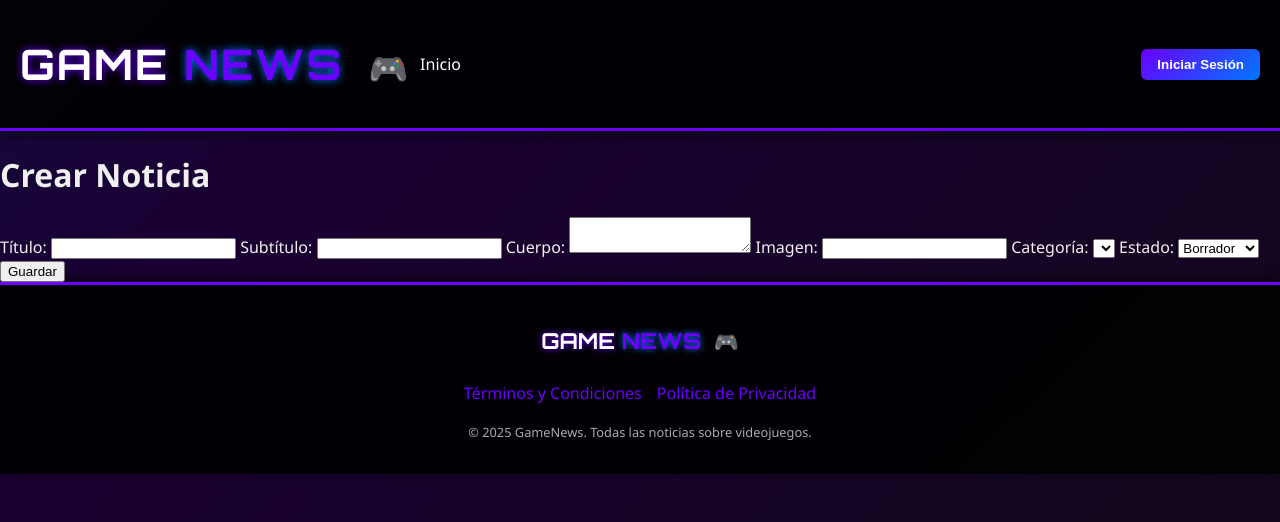
After one commit to agifransanchezGH/GameNews, a Symfony app: template templates/editor/crearNoticias.html.twig in a window 1280 px wide. The commit adds this page. Shown: the top 522 px of the page. Run offline with Twig, Linux system fonts and the light colour scheme; the template is opened without the code that fills it, so the values that code supplies are empty; some libraries are stand-ins or nearby versions.

Commit message:
Decimo commit - Barra de busqueda(copleta) y creacion de noticias(sin imagen)

```diff
--- a/src/Controller/ComentarioController.php
+++ b/src/Controller/ComentarioController.php
@@ -38,7 +38,7 @@ public function agregarComentario(Request $request, EntityManagerInterface $em,
     return $this->redirectToRoute('app_pagina_noticia', ['id' => $noticia->getId()]);
 }
 
-#[Route('/comentario/{id}/votar', name: 'votar_comentario', methods: ['POST'])]
+#[Route('/comentario/{id}/votar', name: 'votar_comentario', methods: ['GET','POST'])]
 public function votarComentario(int $id, Request $request, EntityManagerInterface $em): Response
 {
     $usuario = $this->getUser();
@@ -54,8 +54,7 @@ public function votarComentario(int $id, Request $request, EntityManagerInterfac
     $valor = (int) $request->request->get('valor'); // "1" o "0"
     $valor = $valor === 1;
 
-    $votoExistente = $em->getRepository(VotoComentario::class)
-        ->findOneBy(['usuario' => $usuario, 'comentario' => $comentario]);
+    $votoExistente = $em->getRepository(VotoComentario::class)->findOneBy(['usuario' => $usuario, 'comentario' => $comentario]);
 
     if ($votoExistente) {
         $votoExistente->setValor($valor);
--- a/templates/admin/dashboard.html.twig
+++ b/templates/admin/dashboard.html.twig
@@ -13,7 +13,9 @@
     <section class="admin-bloque gestion-contenido">
         <h2>Gestión de Contenido</h2>
         <ul>
-            <li>📰 Noticias: <strong>{{ noticias|length }}</strong> publicadas</li>
+            <li>📰 Noticias: <strong>{{ noticias|length }}</strong></li>
+            <li>✏️ Noticias en borrador: {{ noticias|filter(n => n.estado == 'borrador')|length }}</li>
+            <li>🔎 Noticias publicadas: {{ noticias|filter(n => n.estado == 'publicado')|length }}</li>
             <li>📂 Categorías: <a href="#">Administrar categorías</a></li>
         </ul>
     </section>
--- a/templates/editor/categorias.html.twig
+++ b/templates/editor/categorias.html.twig
@@ -8,7 +8,7 @@
 	<!-- Vinculo para crear categoría rápida -->
 	<p>
 		<a href="{{ path('categoria_nueva') }}" class="btn btn-success">
-			<button>➕ Crear categoría</button>
+			➕Crear categoría
 		</a>
 	</p>
 
@@ -28,7 +28,7 @@
 					<td>{{ categoria.descripcion }}</td>
 					<td>
 						<a href="{{ path('categoria_eliminar', {id: categoria.id}) }}" class="btn btn-danger btn-sm">
-							<button>🗑️ Eliminar</button>
+							🗑️ Eliminar
 						</a>
 					</td>
 				</tr>
--- /dev/null
+++ b/templates/editor/crearNoticias.html.twig
@@ -0,0 +1,47 @@
+{% extends 'base.html.twig' %}
+
+{% block body %}
+    <h1>{{ noticia is defined ? 'Editar Noticia' : 'Crear Noticia' }}</h1>
+
+    <form method="post" action="{{ noticia is defined ? path('noticia_editar', {'id': noticia.id}) : path('noticia_crear') }}">
+        <label>Título:</label>
+        <input type="text" name="titulo" value="{{ noticia.titulo ?? '' }}">
+
+        <label>Subtítulo:</label>
+        <input type="text" name="subtitulo" value="{{ noticia.subtitulo ?? '' }}">
+
+        <label>Cuerpo:</label>
+        <textarea name="cuerpo">{{ noticia.cuerpo ?? '' }}</textarea>
+
+        <label>Imagen:</label>
+        <input type="text" name="imagen" value="{{ noticia.imagen ?? '' }}">
+
+        <label>Categoría:</label>
+        <select name="categoria">
+        {% for categoria in categorias %}
+        <option value="{{ categoria.id }}"
+            {% if noticia is defined and noticia.categoria and noticia.categoria.id == categoria.id %}
+                selected
+            {% endif %}>
+            {{ categoria.nombre }}
+        </option>
+        {% endfor %}
+        </select>
+        <label>Estado:</label>
+        <select name="estado">
+            <option value="borrador"
+                {% if noticia is defined and noticia.estado == 'borrador' %}
+                    selected
+                {% endif %}>
+                Borrador
+            </option>
+            <option value="publicado"
+                {% if noticia is defined and noticia.estado == 'publicado' %}
+                    selected
+                {% endif %}>
+                Publicado
+            </option>
+        </select>
+        <button type="submit">Guardar</button>
+    </form>
+{% endblock %}
--- a/templates/editor/dashboard.html.twig
+++ b/templates/editor/dashboard.html.twig
@@ -8,7 +8,7 @@ Panel de Editor
 
 	<h1>Panel del Editor</h1>
 	<div class="acciones">
-		<a href="" class="btn btn-success">➕ Crear nueva noticia</a>
+		<a href="{{ path('noticia_nueva') }}" class="btn btn-success">➕ Crear nueva noticia</a>
 		<a href="{{ path('categoria_listar') }}" class="btn btn-info">📂 Gestionar categorías</a>
 	</div>
 
--- a/templates/pagina_principal/paginaPrincipal.html.twig
+++ b/templates/pagina_principal/paginaPrincipal.html.twig
@@ -45,12 +45,14 @@
     <!-- Sección de noticias -->
     <section class="noticias-grid" id="noticias">
         {% for noticia in noticias %}
+        {% if noticia.estado == 'publicado' %}
+
             <a href="{{ path('app_pagina_noticia', {'id': noticia.id}) }}" class="noticia-card">
                 <article class="noticia-content">
                     <img src="{{ asset('images/' ~ noticia.imagen) }}" alt="{{ noticia.titulo }}" class="noticia-img">
                     <div class="noticia-text">
                         <h5 class="noticia-titulo">{{ noticia.titulo }}</h5>
-                        <p class="noticia-cuerpo">{{ noticia.cuerpo }}</p>
+                        <p class="noticia-cuerpo">{{ noticia.subtitulo }}</p>
                     </div>
                     <div class="noticia-meta">
                         <small class="noticia-fecha">{{ noticia.fechaPublicacion|date('d M Y') }}</small><br>
@@ -61,6 +63,7 @@
                     </div>
                 </article>
             </a>
+            {% endif %}
         {% else %}
             <p class="no-noticias">No hay noticias disponibles.</p>
         {% endfor %}
```
Also changed, not shown: src/Controller/NoticiaController.php (+79 -2 lines), src/Controller/PaginaPrincipalController.php (+44 -0 lines), templates/pagina_noticia/noticia.html.twig (+24 -11 lines).
